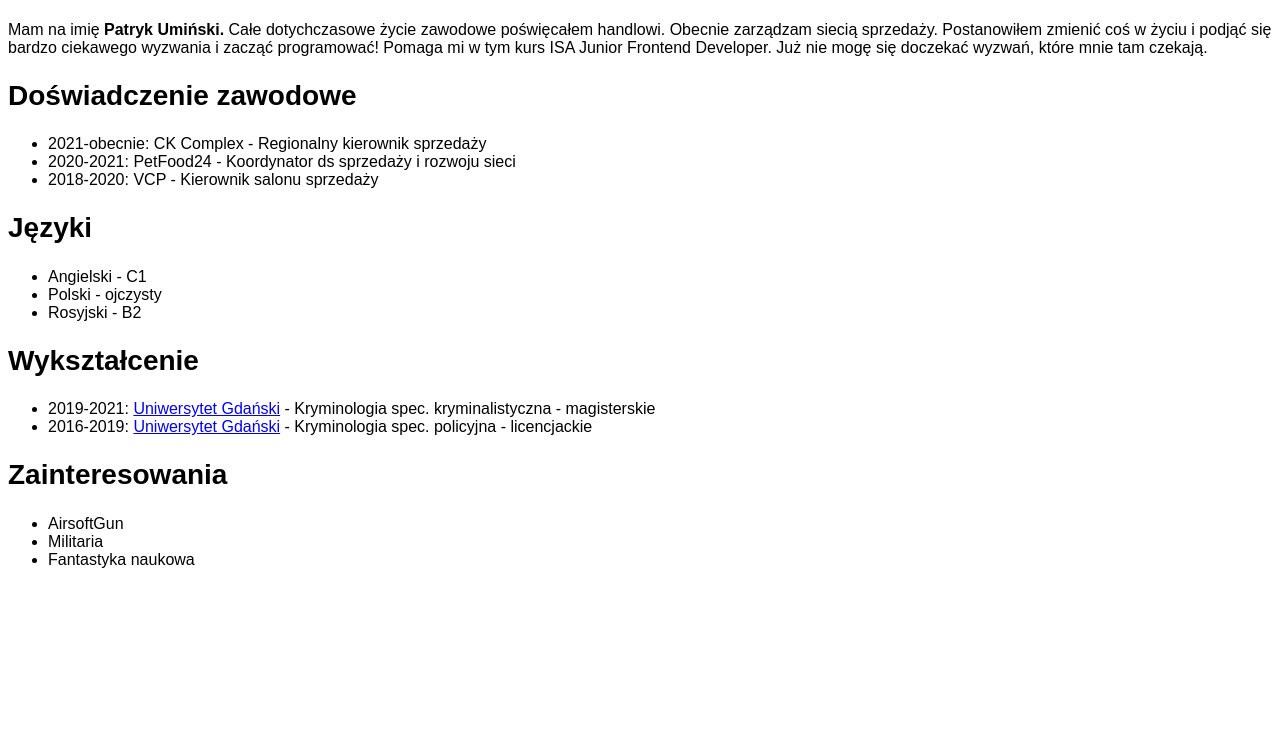
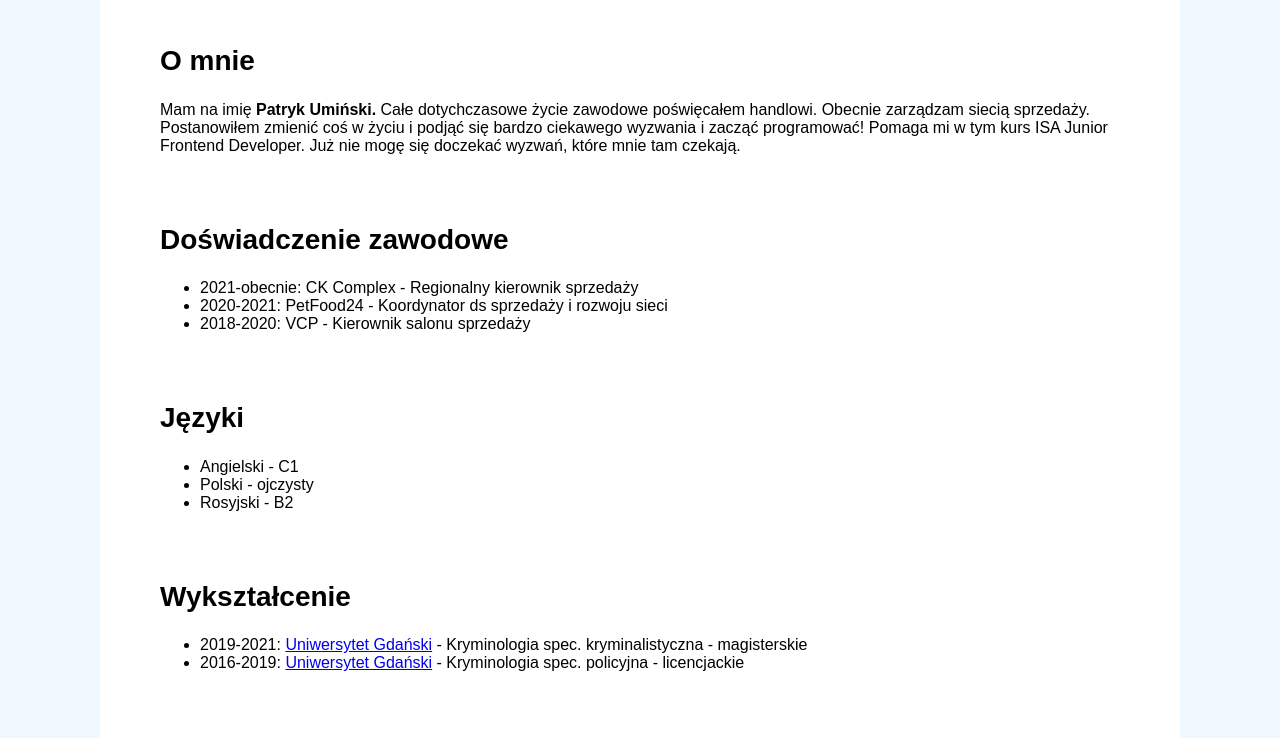
Before and after one commit to PatrykUminski/kurs-html, a plain HTML site: page index.html in a window 1280 px wide. Shown: the part 328-1066 px from the top of the page. Before the commit the page ends 913 px from the top, so only its background shows below. Drawn offline with Linux system fonts and the light colour scheme.

Commit message:
Positioning elements ins css

```diff
--- a/style.css
+++ b/style.css
@@ -1,4 +1,6 @@
 body {font-family: Arial;
+    background-color: aliceblue ;
+    padding: 40px 0;
 }
 
 h2 {font-size: 28px;
@@ -14,3 +16,12 @@ img {
     width: 150px;
     height: 150px;
 }
+
+section,
+header {
+    padding: 10px 60px 20px 60px;
+    background-color: white;
+    width: 960px;
+    margin: 0 auto;
+
+}
```
